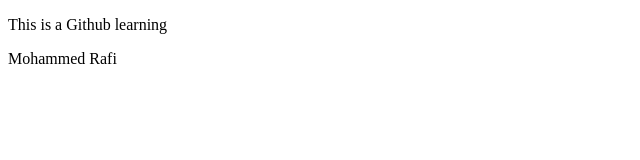
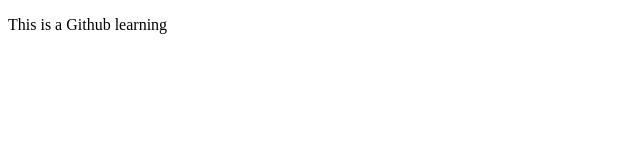
Before and after one commit to MohammedRafii/GitHub-Test, a plain HTML site: page index.html in a window 1280 px wide. Shown: the whole page, without its empty margins (0-640 px from the left). Drawn offline with Linux system fonts and the light colour scheme.

Commit message:
current state

```diff
--- a/index.html
+++ b/index.html
@@ -7,7 +7,6 @@
 </head>
 <body>
   <p>This is a Github learning</p>
-  <p>Mohammed Rafi</p>
 
 </body>
 </html>
```
